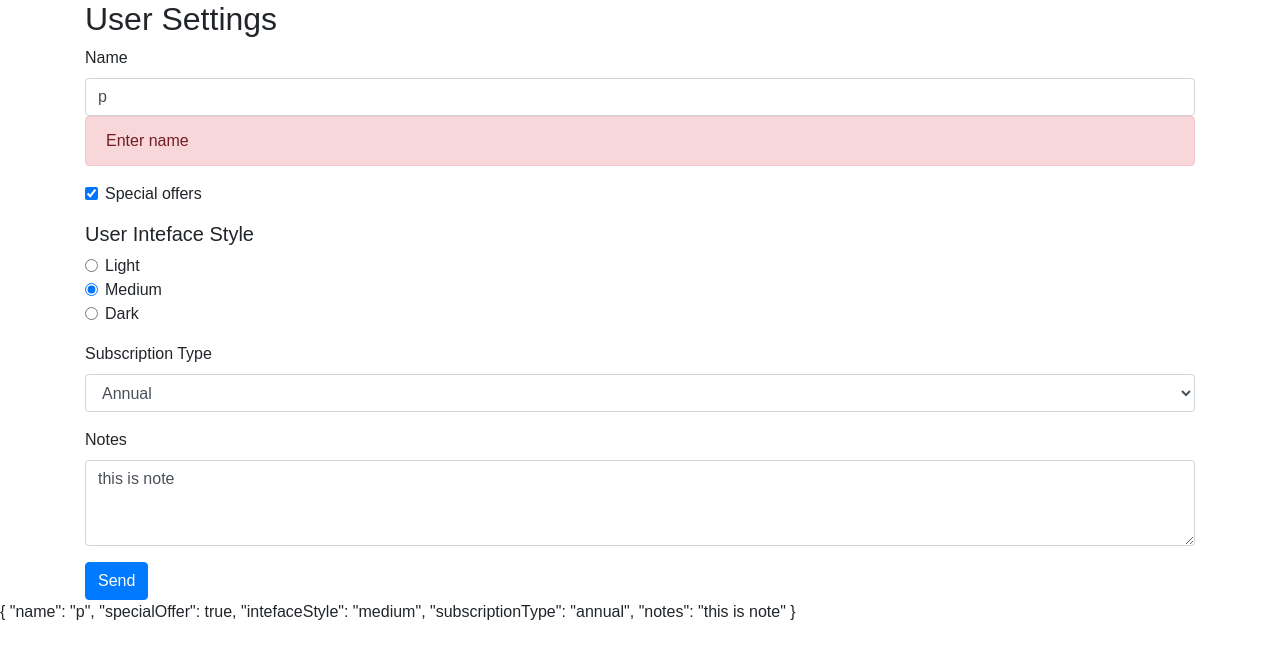
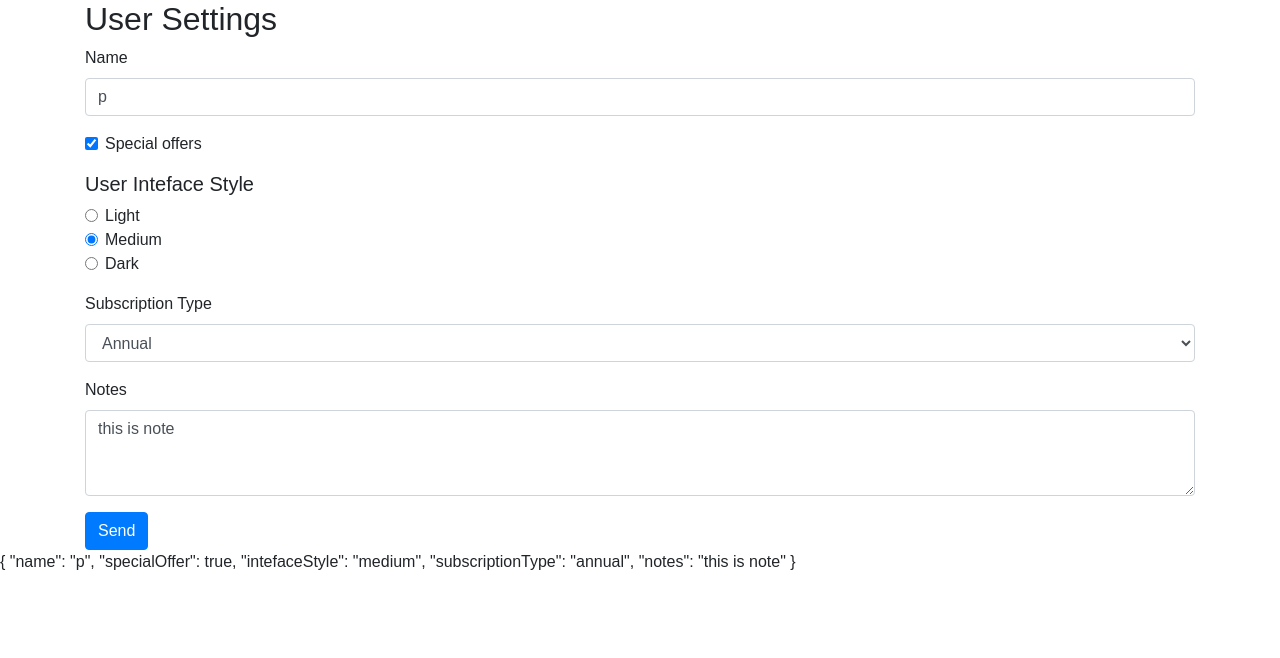
Before and after one commit to gagan0183/angular-forms, an Angular app: page / in a window 1280 px wide. Shown: the top 658 px of the page. Built offline with nearby package versions, Linux system fonts and the light colour scheme.

Commit message:
property binding to hiddern

```diff
--- a/src/app/user-settings-form/user-settings-form.component.html
+++ b/src/app/user-settings-form/user-settings-form.component.html
@@ -4,7 +4,7 @@
 		<div class="form-group">
 			<label for="name">Name</label>
 			<input id="name" name="name" class="form-control" placeholder="Name" [(ngModel)]="userSettings.name" required #name="ngModel">
-			<div *ngIf="name.invalid || name.untouched" class="alert alert-danger">
+			<div [hidden]="name.valid || name.untouched" class="alert alert-danger">
 				Enter name
 			</div>
 		</div>
```
